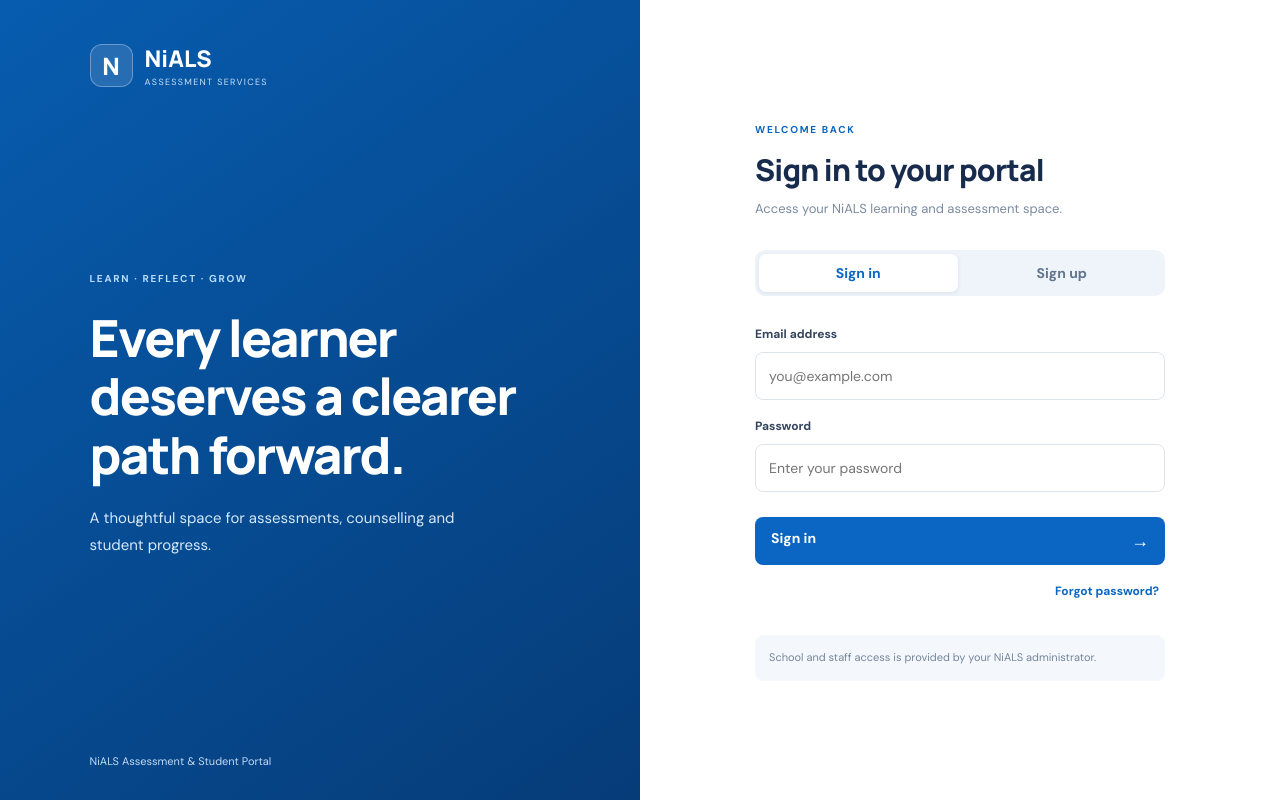
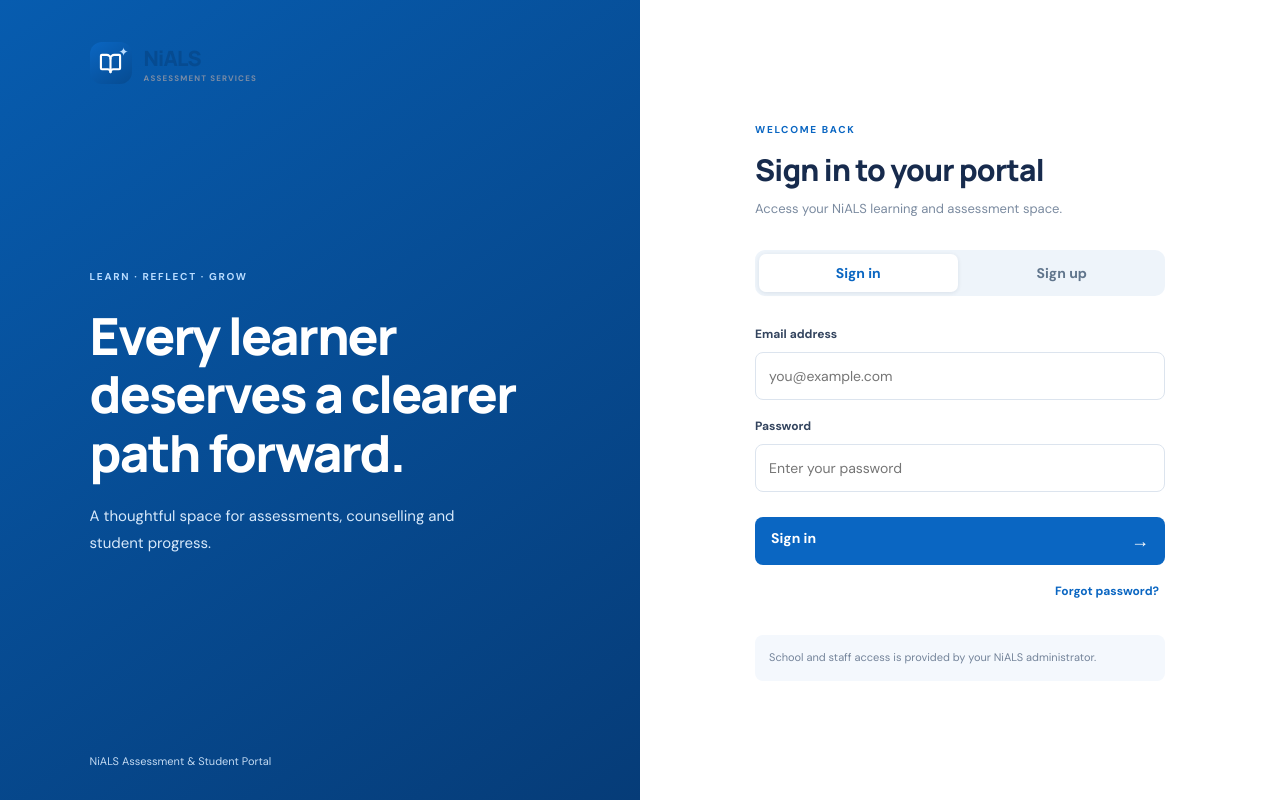
Before and after one commit to thasleenanasreen242-cmd/nials-assessment-lms, a Next.js app: page /login in a window 1280 px wide. Built offline with nearby package versions, Linux system fonts and the light colour scheme.

Commit message:
Use identical NiALS logo on login and LMS

```diff
--- a/app/login/page.tsx
+++ b/app/login/page.tsx
@@ -1,6 +1,7 @@
 "use client";
 
 import { FormEvent, useState } from "react";
+import { BookOpen } from "lucide-react";
 import Link from "next/link";
 import { createClient } from "@/lib/supabase/client";
 
@@ -54,7 +55,7 @@ export default function LoginPage() {
 
   return <main className="auth-page">
     <section className="auth-brand-panel">
-      <div className="auth-brand"><div className="auth-mark">N</div><div><b>NiALS</b><small>ASSESSMENT SERVICES</small></div></div>
+      <div className="auth-brand brand-lockup"><div className="brand-mark"><BookOpen size={23} strokeWidth={2.2}/><span className="brand-spark">✦</span></div><div><div className="brand-name">NiALS</div><div className="brand-caption">ASSESSMENT SERVICES</div></div></div>
       <div className="auth-message"><span>LEARN · REFLECT · GROW</span><h1>Every learner deserves a clearer path forward.</h1><p>A thoughtful space for assessments, counselling and student progress.</p></div>
       <div className="auth-foot">NiALS Assessment &amp; Student Portal</div>
     </section>
```
